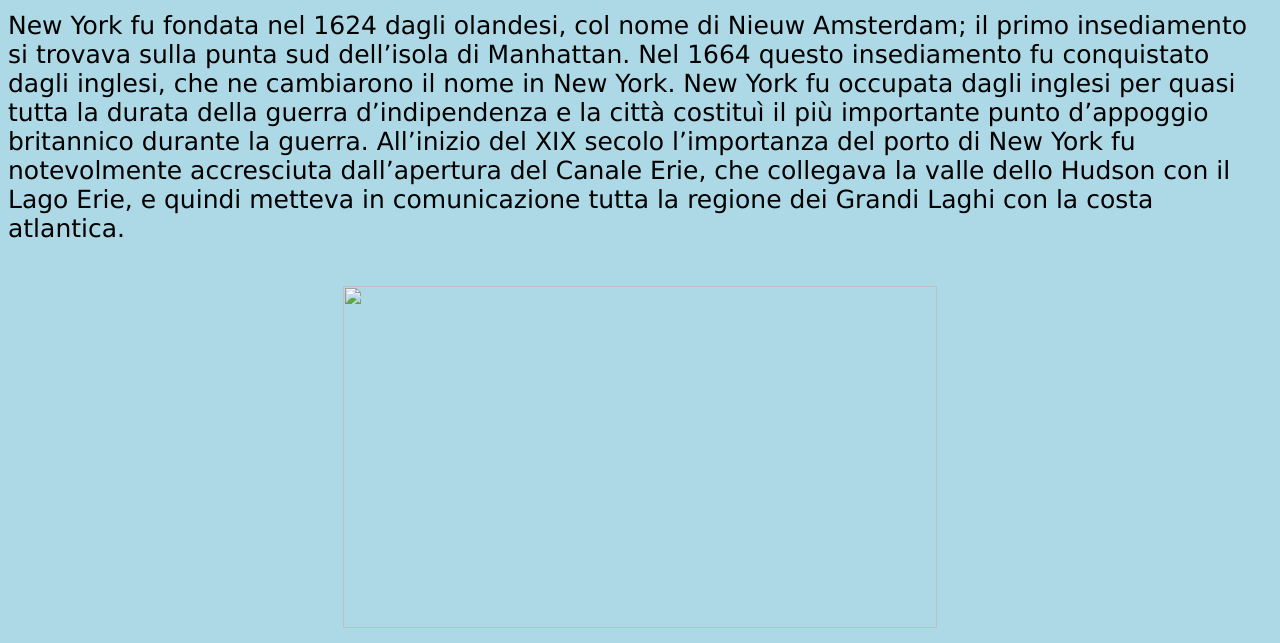
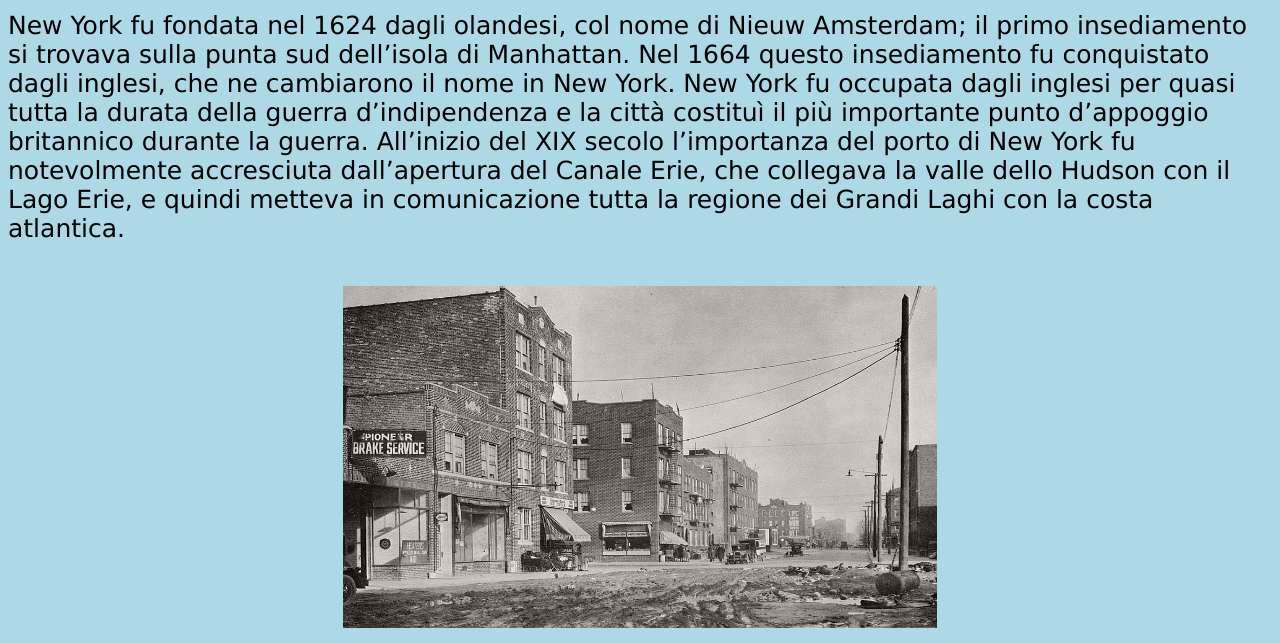
Before and after one commit to DimitriIsacenco/DimitriIsacenco.github.io, a plain HTML site: page Storia.html in a window 1280 px wide. Shown: the part 140-783 px from the top of the page. Drawn offline with Linux system fonts and the light colour scheme.

Commit message:
Update Storia.html

```diff
--- a/Storia.html
+++ b/Storia.html
@@ -68,7 +68,7 @@ margin-right: auto;
 <p>New York fu fondata nel 1624 dagli olandesi, col nome di Nieuw Amsterdam; il primo insediamento si trovava sulla punta sud dell’isola di Manhattan. Nel 1664 questo insediamento fu conquistato dagli inglesi, che ne cambiarono il nome in New York.
 New York fu occupata dagli inglesi per quasi tutta la durata della guerra d’indipendenza e la città costituì il più importante punto d’appoggio britannico durante la guerra.
 All’inizio del XIX secolo l’importanza del porto di New York fu notevolmente accresciuta dall’apertura del Canale Erie, che collegava la valle dello Hudson con il Lago Erie, e quindi metteva in comunicazione tutta la regione dei Grandi Laghi con la costa atlantica.</p><br>
-<img src="/immagini/NewYorkVecchia.png" width="594" height="342"><br>
+<img src="/immagini/NewYorkVecchia.jpg" width="594" height="342"><br>
 <p2>Grazie a questo canale, New York divenne il principale punto di approdo delle merci e degli immigranti provenienti dall’Europa. Molti dei nuovi arrivati si stabilirono in città, e la popolazione di New York crebbe vertiginosamente.
 Tra il 1874 ed il 1898 i confini di New York City (che fino ad allora comprendeva solo Manhattan) furono sostanzialmente ampliati, prima con l’aggiunta del Bronx (parte nel 1874 e parte nel 1895) e poi con quella degli altri tre distretti (1898).
 Per via degli elevatissimi prezzi dei terreni sull’isola di Manhattan, tra gli anni ’20 e gli anni ’30 si cominciarono a costruire edifici sempre più alti, i cosiddetti grattacieli, che costituiscono una delle caratteristiche più famose della città. Il più famoso di questi è probabilmente l’Empire State Building, costruito nel 1931, e che fino al 1973 fu il più alto del mondo.
```
